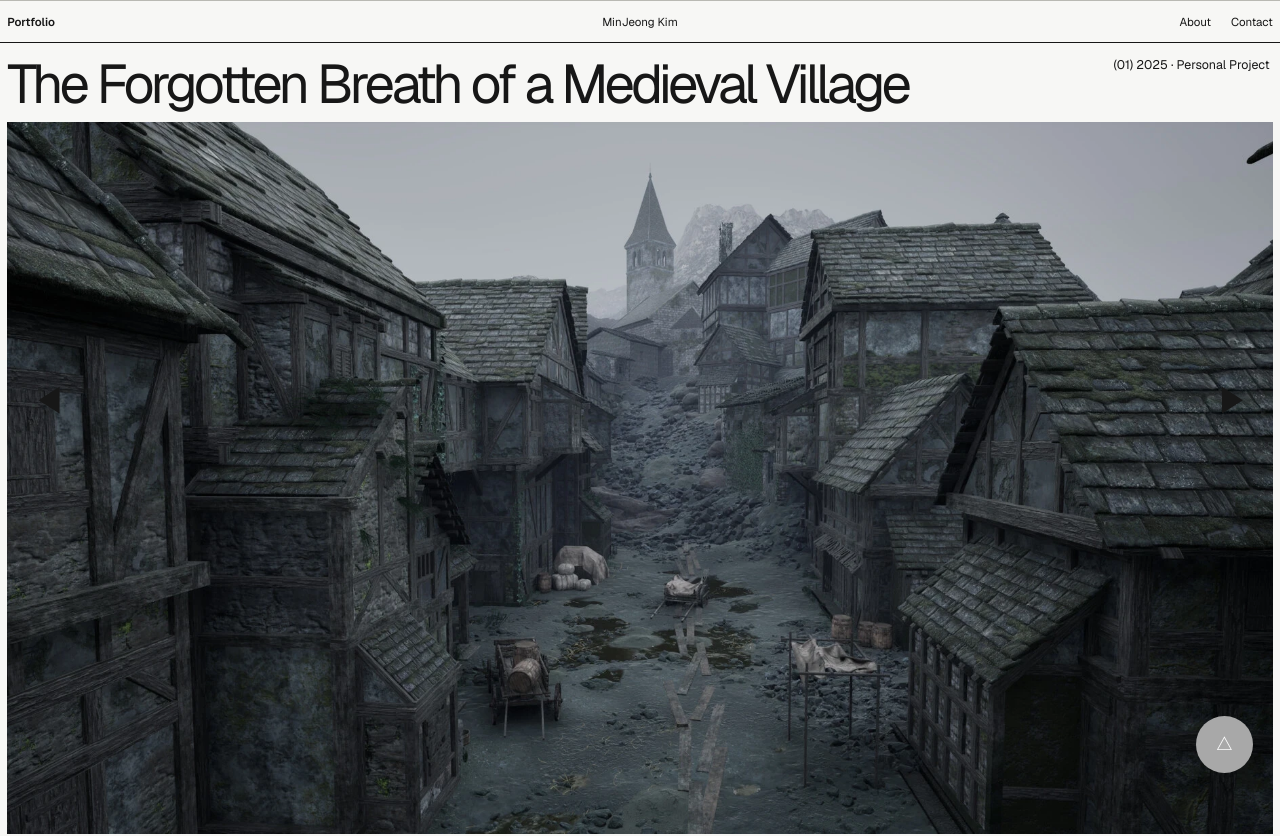
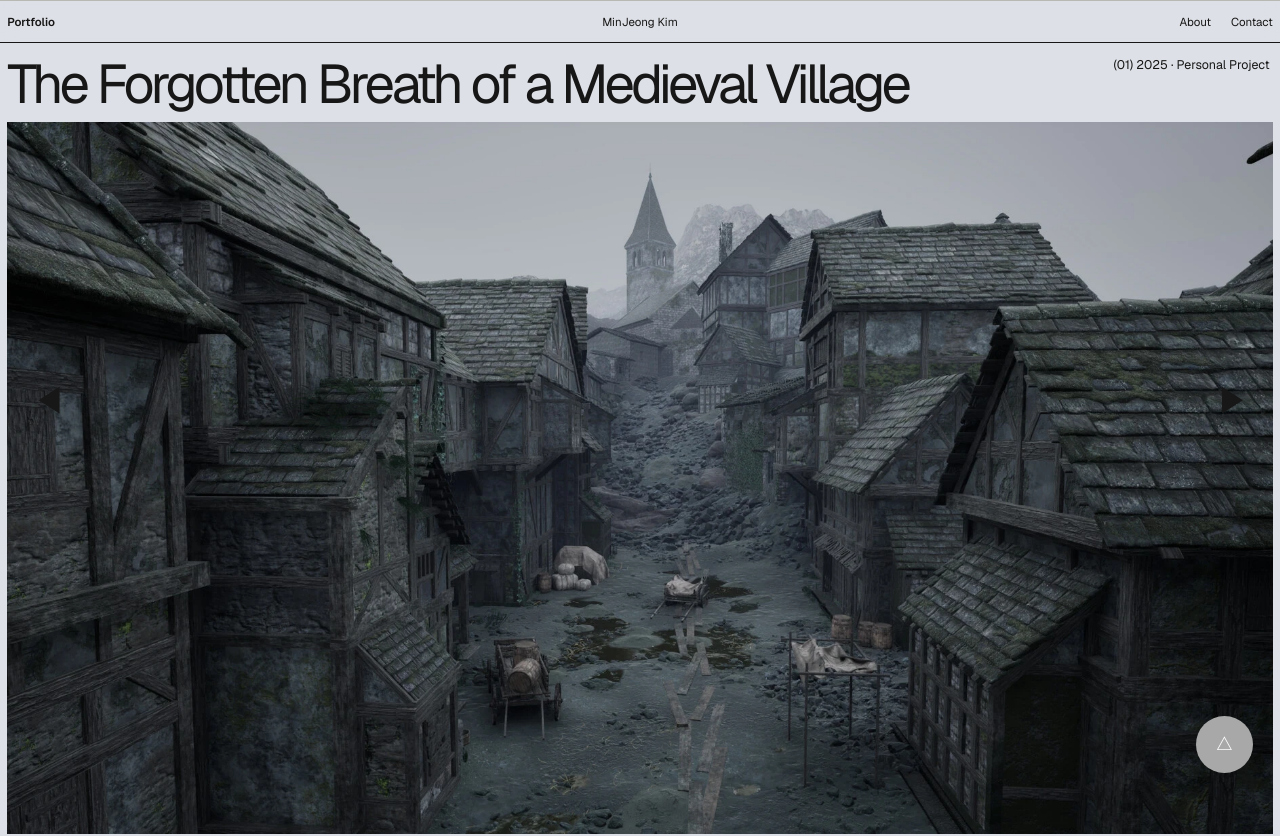
Before and after one commit to rohyunsang/kimminjeong-portfolio, a Next.js app: page /work/forgotten-breath in a window 1280 px wide. Shown: the top 836 px of the page. Built offline with nearby package versions, Linux system fonts and the light colour scheme.

Commit message:
Adjust site background tone

```diff
--- a/src/app/globals.css
+++ b/src/app/globals.css
@@ -9,7 +9,7 @@
 }
 
 :root {
-  --background: #f7f7f5;
+  --background: #dde0e6;
   --foreground: #171717;
   --muted: #666662;
   --line: #b9b9b3;
@@ -616,7 +616,7 @@ a {
   inset: 0;
   z-index: 2;
   overflow: hidden;
-  background: rgb(247 247 245 / 30%);
+  background: rgb(221 224 230 / 30%);
   backdrop-filter: blur(6px);
   opacity: 0;
   pointer-events: none;
```
